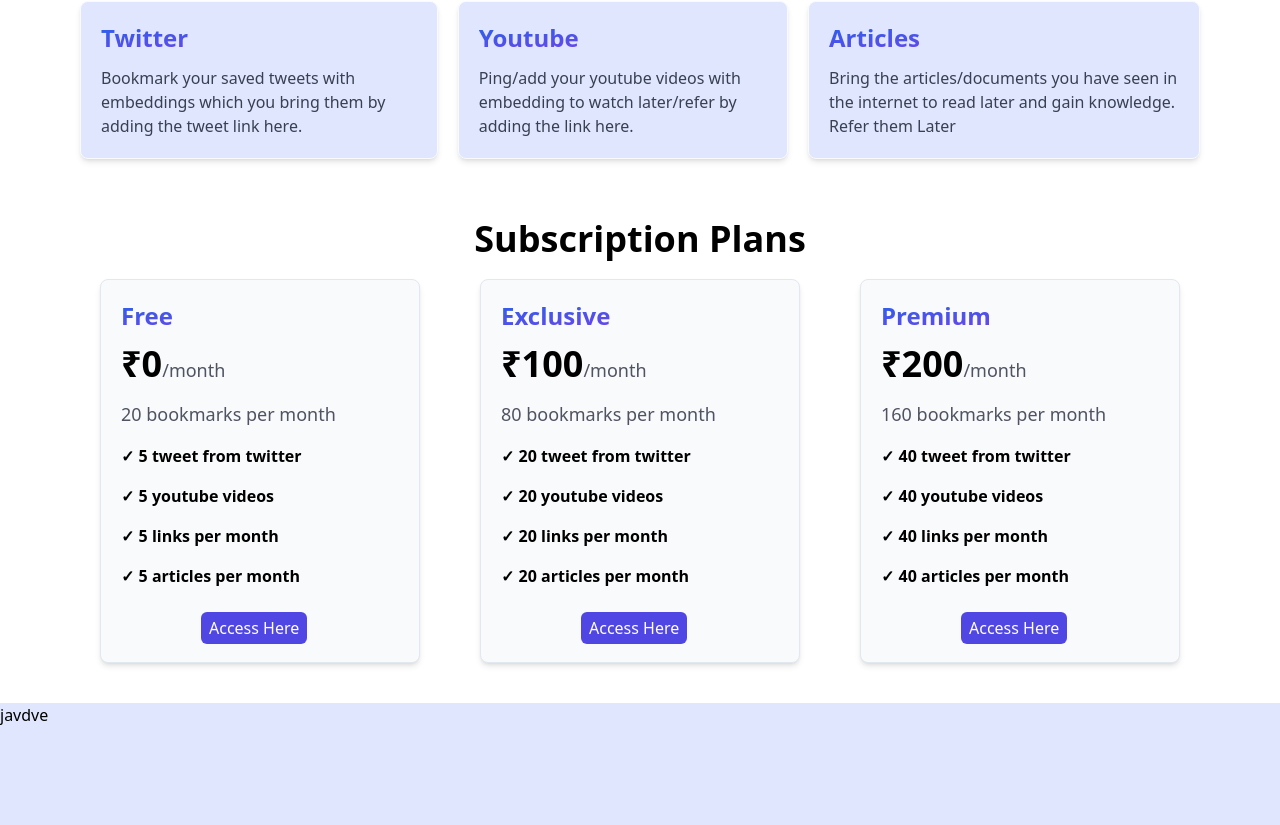
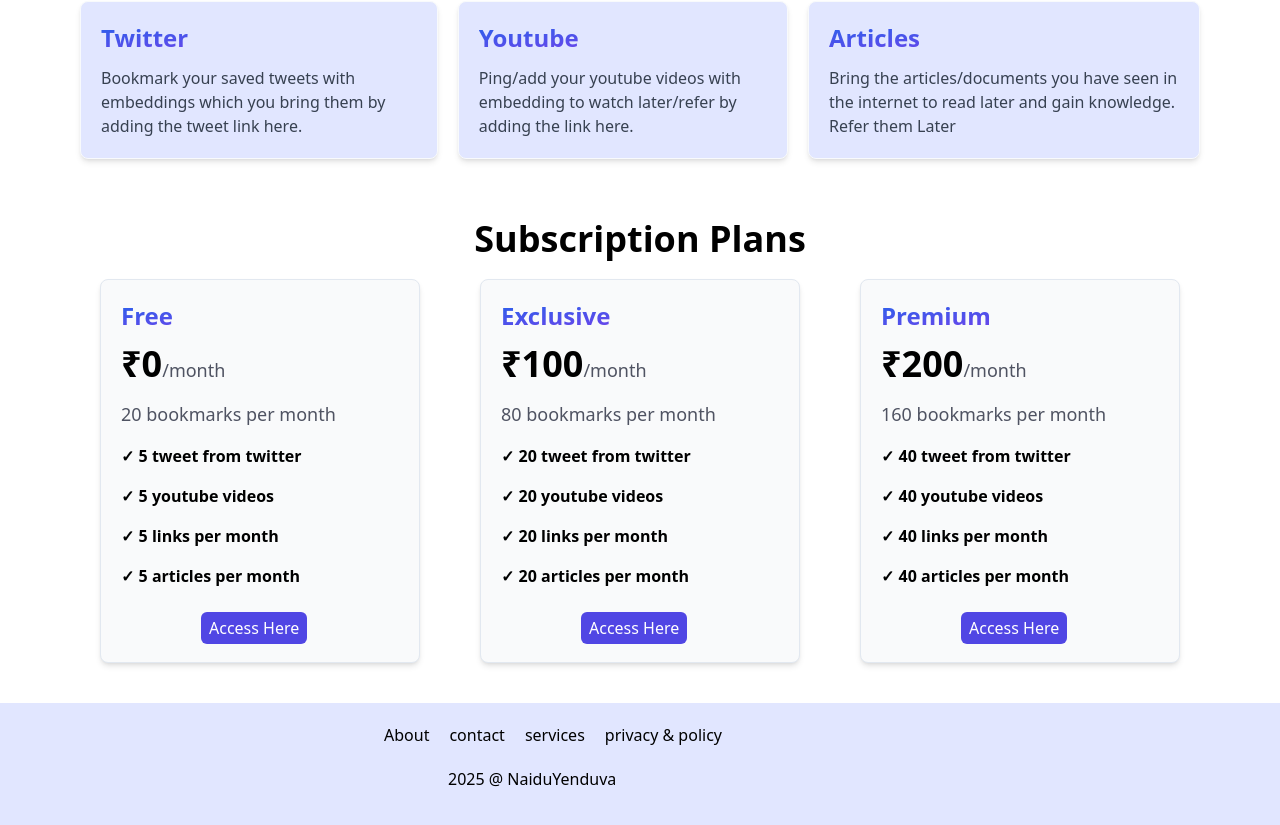
Before and after one commit to Naiduyenduva/Brain_B_Frontend, a React (Vite) app: page / in a window 1280 px wide. Shown: the part 953-1778 px from the top of the page. Built offline with nearby package versions, Linux system fonts and the light colour scheme.

Commit message:
changes made

```diff
--- a/src/components/Card.tsx
+++ b/src/components/Card.tsx
@@ -38,8 +38,8 @@
     return (
         <>
             {
-                content?.map((item:userprops)=> (
-                    <div className="bg-white border-slate-200 p-2 border w-fit h-fit max-w-96 rounded-md px-2">
+                content?.map((item:userprops, index:number)=> (
+                    <div className="bg-white border-slate-200 p-2 border w-fit h-fit max-w-96 rounded-md px-2" key={index}>
             <div className="flex gap-2 justify-between">
                 <div className="flex gap-2 items-center">
                     {
--- a/src/components/Footer.tsx
+++ b/src/components/Footer.tsx
@@ -1,7 +1,13 @@
 export function Footer () {
     return (
-        <div className="bg-purple-200 w-full h-40">
-            javdve
+        <div className="bg-purple-200 w-full h-40 pl-96">
+            <div className="flex gap-5 pt-5">
+                <h1>About</h1>
+                <h1>contact</h1>
+                <h1>services</h1>
+                <h1>privacy & policy</h1>
+            </div>
+            <h1 className="ml-16 pt-5">2025 @ NaiduYenduva</h1>
         </div>
     )
 }
--- a/src/pages/Dashboard.tsx
+++ b/src/pages/Dashboard.tsx
@@ -14,7 +14,7 @@
     <div>
       <Modal open={modalOpen} setModalOpen={setModalOpen} onClose={() => {
         setModalOpen(false);}} />
-      <div className="bg-slate-100 flex">
+      <div className="bg-slate-100 flex h-full">
         <div className="min-w-60 h-screen border border-slate-900 fixed top-0 left-0">
           <Sidebar />
         </div>
```
